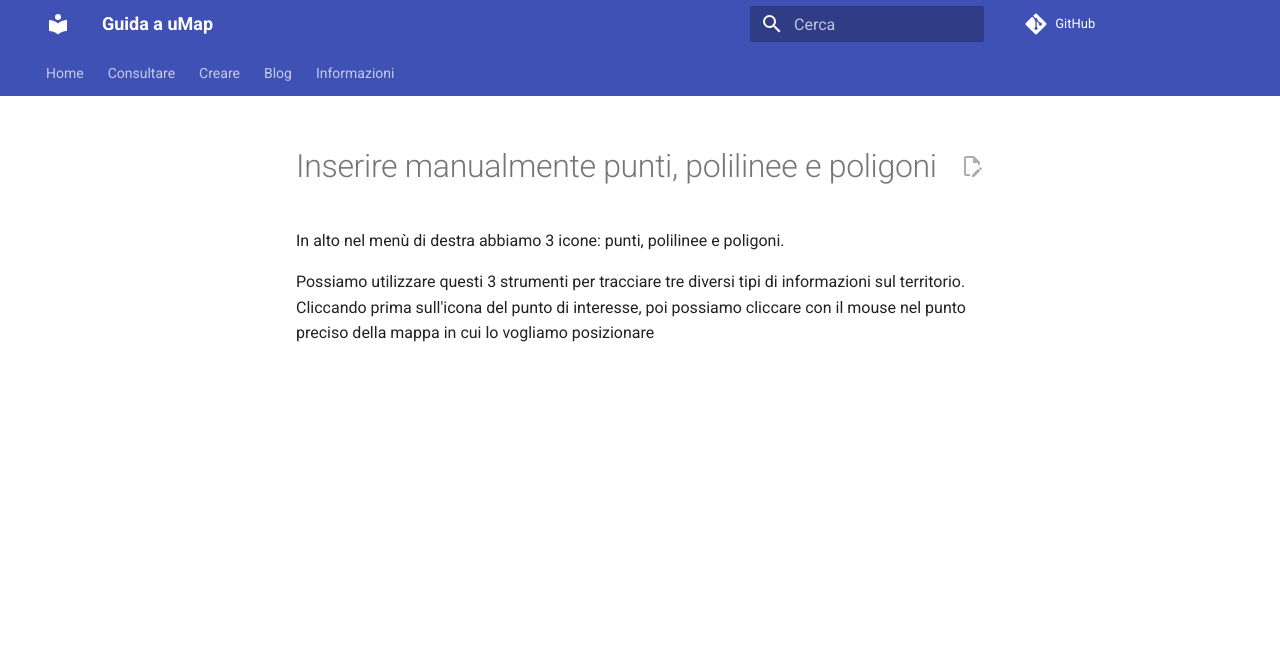
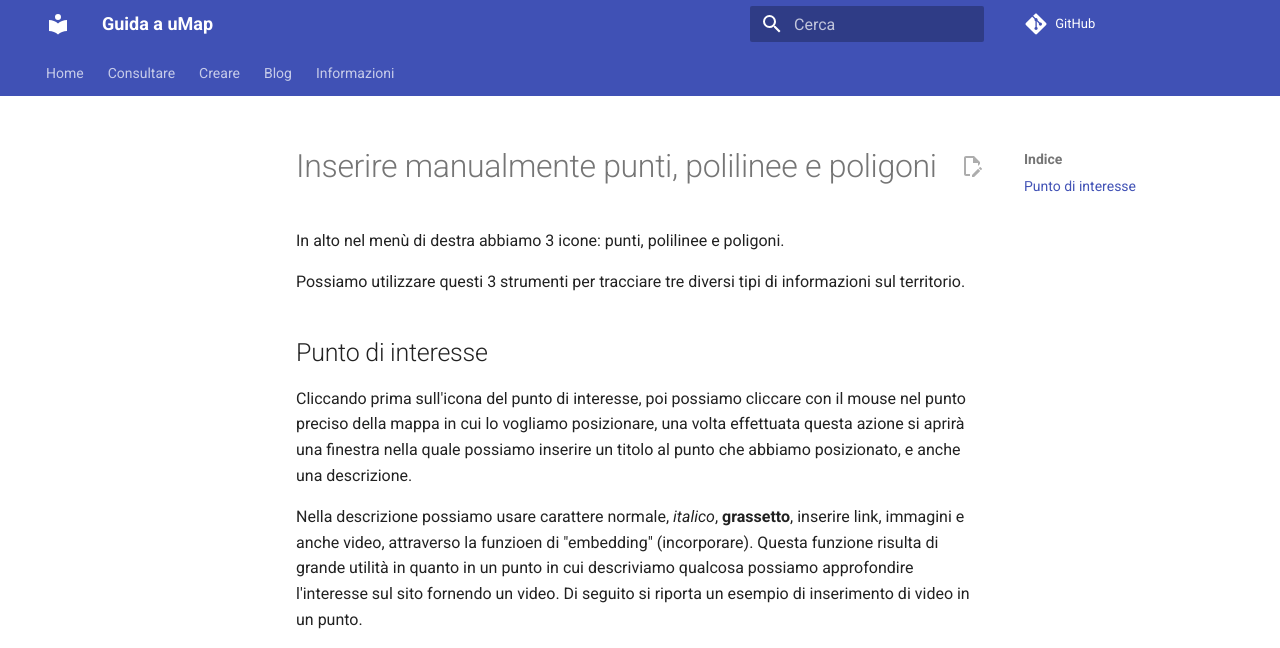
Before and after one commit to opendatasicilia/guida-umap, an MkDocs documentation site: the page built from docs/creare/inserire-manualmente.md, in a window 1280 px wide and 1086 px high. Shown: the top 648 px of the window. Built offline with MkDocs 1.6.1 and Material for MkDocs 9.7.7, drawn with Linux system fonts in a browser that asks for light colours; comment, search, counter and statistics services are not loaded; some of the changed text lies outside the part shown; grey boxes are pictures that could not be loaded.

Commit message:
Update inserire-manualmente.md

```diff
--- a/docs/creare/inserire-manualmente.md
+++ b/docs/creare/inserire-manualmente.md
@@ -2,4 +2,22 @@
 
 In alto nel menù di destra abbiamo 3 icone: punti, polilinee e poligoni.
 
-Possiamo utilizzare questi 3 strumenti per tracciare tre diversi tipi di informazioni sul territorio. Cliccando prima sull'icona del punto di interesse, poi possiamo cliccare con il mouse nel punto preciso della mappa in cui lo vogliamo posizionare
+Possiamo utilizzare questi 3 strumenti per tracciare tre diversi tipi di informazioni sul territorio.
+
+## Punto di interesse
+
+Cliccando prima sull'icona del punto di interesse, poi possiamo cliccare con il mouse nel punto preciso della mappa in cui lo vogliamo posizionare, una volta effettuata questa azione si aprirà una finestra nella quale possiamo inserire un titolo al punto che abbiamo posizionato, e anche una descrizione.
+
+Nella descrizione possiamo usare carattere normale, *italico*, **grassetto**, inserire link, immagini e anche video, attraverso la funzioen di "embedding" (incorporare). Questa funzione risulta di grande utilità in quanto in un punto in cui descriviamo qualcosa possiamo approfondire l'interesse sul sito fornendo un video. Di seguito si riporta un esempio di inserimento di video in un punto.
+
+<iframe width="100%" height="300px" frameborder="0" allowfullscreen allow="geolocation" src="//umap.openstreetmap.fr/it/map/mappa-delle-vittime-cadute-per-mafia-a-palermo_20793?scaleControl=false&miniMap=false&scrollWheelZoom=false&zoomControl=true&editMode=disabled&moreControl=true&searchControl=null&tilelayersControl=null&embedControl=null&datalayersControl=true&onLoadPanel=caption&captionBar=false&captionMenus=true"></iframe><p>
+
+......
+
+
+## Polilinea
+
+
+
+
+## Poligono
```
